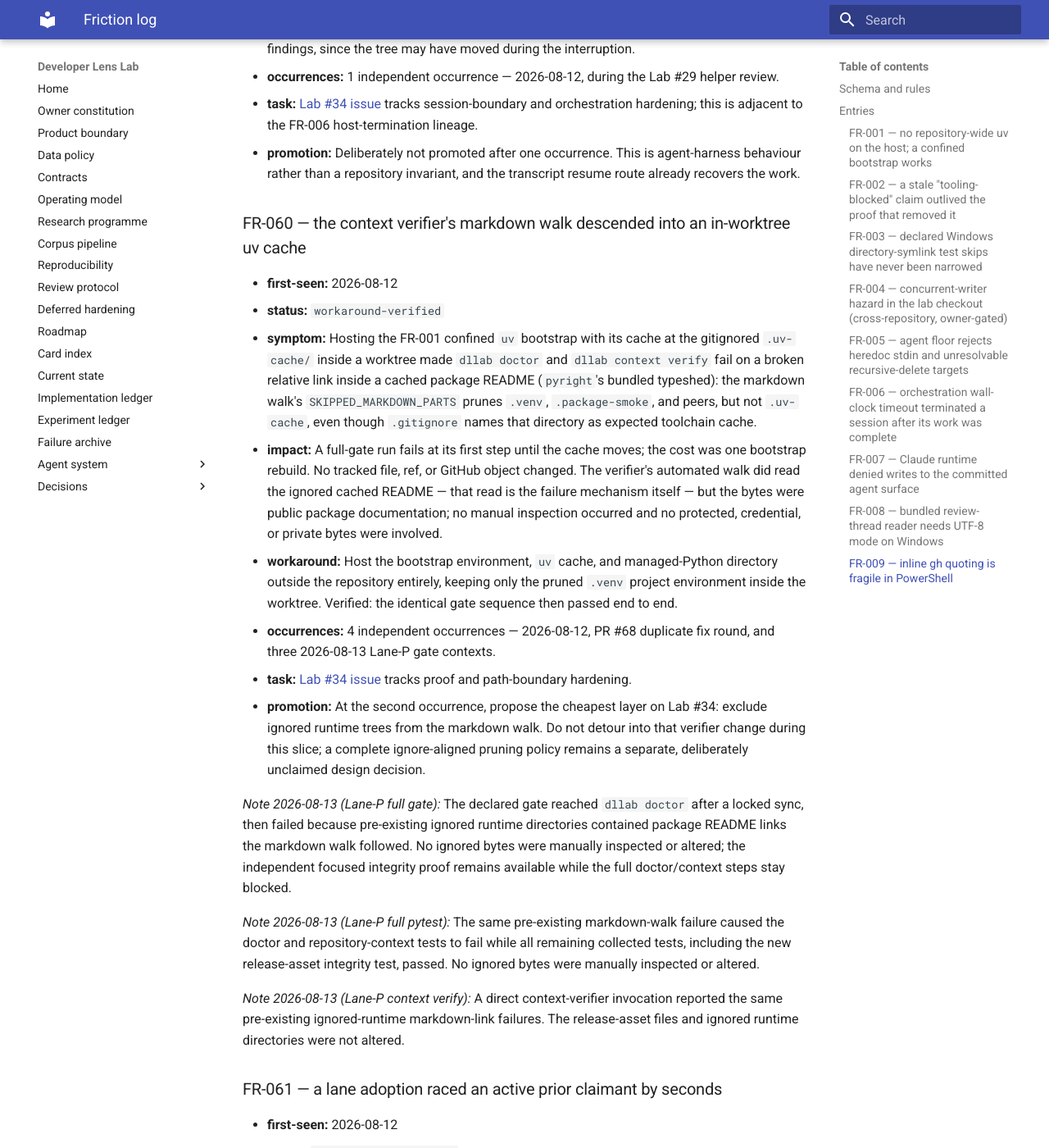
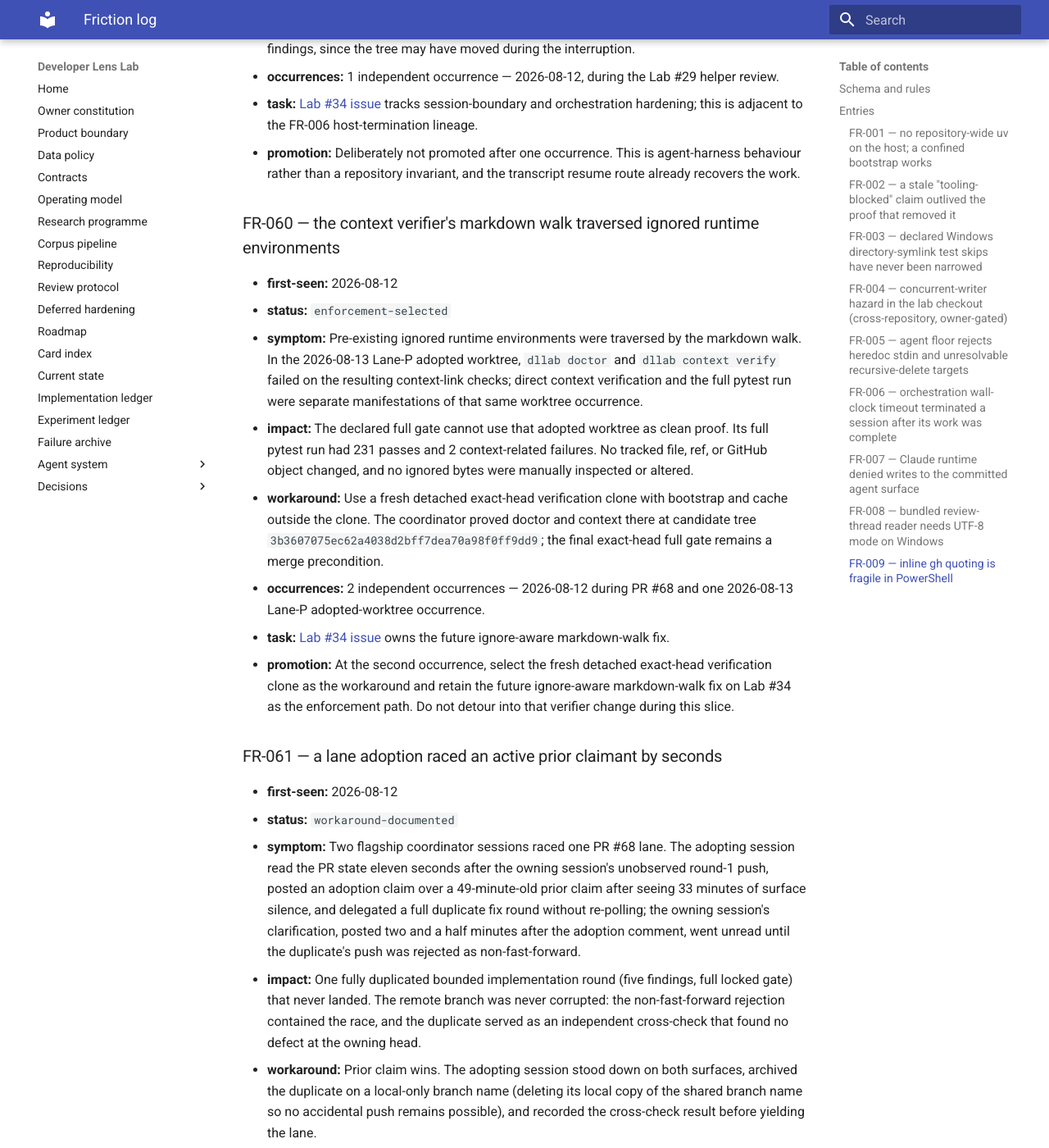
Before and after one commit to Chris0Jeky/developer-lens-lab, an MkDocs documentation site: the page built from docs/agent-system/FRICTION_LOG.md, in a window 1280 px wide and 1400 px high, scrolled down 46326 px. Shown: the whole window at 82% size. Built offline with MkDocs 1.6.1 and Material for MkDocs 9.7.7, drawn with Linux system fonts in a browser that asks for light colours; some of the changed text lies outside the part shown.

Commit message:
fix: close staged asset gate

```diff
--- a/docs/agent-system/FRICTION_LOG.md
+++ b/docs/agent-system/FRICTION_LOG.md
@@ -1606,43 +1606,28 @@ scaffolding is needed.
 - **promotion:** Deliberately not promoted after one occurrence. This is agent-harness behaviour
   rather than a repository invariant, and the transcript resume route already recovers the work.
 
-### FR-060 — the context verifier's markdown walk descended into an in-worktree uv cache
+### FR-060 — the context verifier's markdown walk traversed ignored runtime environments
 
 - **first-seen:** 2026-08-12
-- **status:** `workaround-verified`
-- **symptom:** Hosting the FR-001 confined `uv` bootstrap with its cache at the gitignored
-  `.uv-cache/` inside a worktree made `dllab doctor` and `dllab context verify` fail on a broken
-  relative link inside a cached package README (`pyright`'s bundled typeshed): the markdown walk's
-  `SKIPPED_MARKDOWN_PARTS` prunes `.venv`, `.package-smoke`, and peers, but not `.uv-cache`, even
-  though `.gitignore` names that directory as expected toolchain cache.
-- **impact:** A full-gate run fails at its first step until the cache moves; the cost was one
-  bootstrap rebuild. No tracked file, ref, or GitHub object changed. The verifier's automated walk
-  did read the ignored cached README — that read is the failure mechanism itself — but the bytes
-  were public package documentation; no manual inspection occurred and no protected, credential,
-  or private bytes were involved.
-- **workaround:** Host the bootstrap environment, `uv` cache, and managed-Python directory outside
-  the repository entirely, keeping only the pruned `.venv` project environment inside the worktree.
-  Verified: the identical gate sequence then passed end to end.
-- **occurrences:** 4 independent occurrences — 2026-08-12, PR #68 duplicate fix round, and three
-  2026-08-13 Lane-P gate contexts.
-- **task:** [Lab #34 issue](https://github.com/Chris0Jeky/developer-lens-lab/issues/34) tracks
-  proof and path-boundary hardening.
-- **promotion:** At the second occurrence, propose the cheapest layer on Lab #34: exclude ignored
-  runtime trees from the markdown walk. Do not detour into that verifier change during this slice;
-  a complete ignore-aligned pruning policy remains a separate, deliberately unclaimed design decision.
-
-_Note 2026-08-13 (Lane-P full gate):_ The declared gate reached `dllab doctor` after a locked sync,
-then failed because pre-existing ignored runtime directories contained package README links the
-markdown walk followed. No ignored bytes were manually inspected or altered; the independent focused
-integrity proof remains available while the full doctor/context steps stay blocked.
-
-_Note 2026-08-13 (Lane-P full pytest):_ The same pre-existing markdown-walk failure caused the
-doctor and repository-context tests to fail while all remaining collected tests, including the new
-release-asset integrity test, passed. No ignored bytes were manually inspected or altered.
-
-_Note 2026-08-13 (Lane-P context verify):_ A direct context-verifier invocation reported the same
-pre-existing ignored-runtime markdown-link failures. The release-asset files and ignored runtime
-directories were not altered.
+- **status:** `enforcement-selected`
+- **symptom:** Pre-existing ignored runtime environments were traversed by the markdown walk. In
+  the 2026-08-13 Lane-P adopted worktree, `dllab doctor` and `dllab context verify` failed on the
+  resulting context-link checks; direct context verification and the full pytest run were separate
+  manifestations of that same worktree occurrence.
+- **impact:** The declared full gate cannot use that adopted worktree as clean proof. Its full
+  pytest run had 231 passes and 2 context-related failures. No tracked file, ref, or GitHub object
+  changed, and no ignored bytes were manually inspected or altered.
+- **workaround:** Use a fresh detached exact-head verification clone with bootstrap and cache
+  outside the clone. The coordinator proved doctor and context there at candidate tree
+  `3b3607075ec62a4038d2bff7dea70a98f0ff9dd9`; the final exact-head full gate remains a merge
+  precondition.
+- **occurrences:** 2 independent occurrences — 2026-08-12 during PR #68 and one 2026-08-13
+  Lane-P adopted-worktree occurrence.
+- **task:** [Lab #34 issue](https://github.com/Chris0Jeky/developer-lens-lab/issues/34) owns the
+  future ignore-aware markdown-walk fix.
+- **promotion:** At the second occurrence, select the fresh detached exact-head verification clone
+  as the workaround and retain the future ignore-aware markdown-walk fix on Lab #34 as the
+  enforcement path. Do not detour into that verifier change during this slice.
 
 ### FR-061 — a lane adoption raced an active prior claimant by seconds
 
@@ -1847,18 +1832,19 @@ entirely stale PR response.
   for UTC timestamps and UTF-8 output, used by reviewed repo scripts instead of host-version-specific
   aliases. This slice records the proposal only and does not alter runtime or harness code.
 
-### FR-070 — a second concurrent writer changed the isolated worktree mid-handoff
+### FR-070 — a shared branch/worktree advanced at a commit boundary during Lane-P handoff
 
 - **first-seen:** 2026-08-13
 - **status:** `enforcement-selected`
-- **symptom:** After a clean Lane-P proof, another writer's release-test, provenance, state, ledger,
-  and friction patch appeared in this supposedly sole-writer worktree before final pinning.
-- **impact:** The coordinator had to stop the lane, establish ownership, and explicitly adopt the
-  coherent patch before any additional staging or commit. The worktree was not reset, cleaned, or
-  overwritten.
-- **workaround:** Preserve the patch untouched, re-pin branch/base/rebase state, and let the
-  coordinator assign a single writer before adoption.
-- **occurrences:** 2 independent concurrent-writer/worktree collisions — 2026-08-12 and 2026-08-13.
+- **symptom:** The shared branch/worktree advanced at the commit boundary while the delegated writer
+  was completing handoff. A subsequent sibling amend was caught by the next writer's preflight before
+  edit. Git author metadata does not establish runtime actor.
+- **impact:** The writer stopped. The coordinator pinned and audited the parent, diff, clean status,
+  and frozen asset hashes before adoption; the worktree was not reset, cleaned, or overwritten.
+- **workaround:** Preserve the adopted patch untouched, re-pin branch/base state, and require the
+  next writer to preflight before edit.
+- **occurrences:** 2 independent branch/worktree collision episodes — 2026-08-12 and 2026-08-13;
+  the 2026-08-13 episode included two tip movements.
 - **task:** [Lab #73 issue](https://github.com/Chris0Jeky/developer-lens-lab/issues/73) owns the
   ignored per-worktree writer lease/guard.
 - **promotion:** At the second occurrence, select that per-worktree ignored writer lease/guard as
```
Also changed, not shown: other parts of docs/agent-system/FRICTION_LOG.md (+1 -1 lines), docs/CURRENT_STATE.md (+16 -14 lines), docs/IMPLEMENTATION_LEDGER.md (+13 -8 lines).
